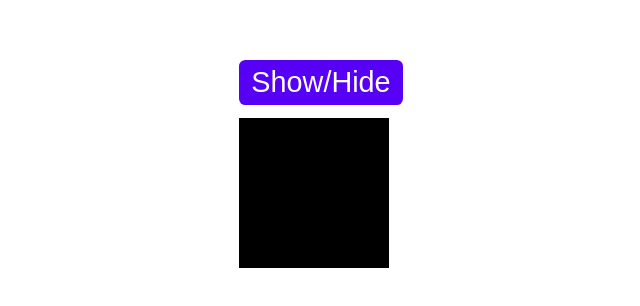
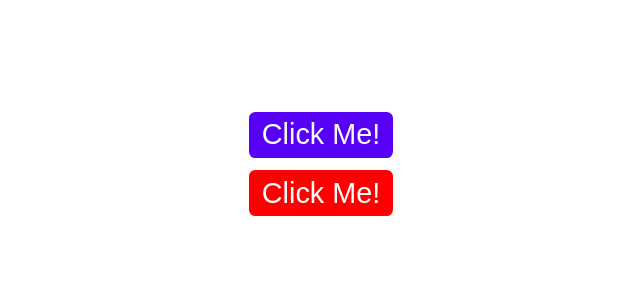
Before and after one commit to davidmuir1999/framer-motion-crash-course, a React (Create React App) app: page / in a window 1280 px wide. Shown: the part 244-550 px from the top of the page, without its empty margins (319-959 px from the left). Built offline with nearby package versions, Linux system fonts and the light colour scheme.

Commit message:
Gestures in Framer Motion

```diff
--- /dev/null
+++ b/src/Components/Gestures.jsx
@@ -0,0 +1,56 @@
+import React from "react";
+import { motion, MotionConfig } from "framer-motion";
+
+const Gestures = () => {
+  //Unlike 'Basics of Motions' Gestures are more true to life, whereby when the user interacts with a given element something will happen
+  return (
+    <div
+      style={{
+        display: "grid",
+        placeContent: "center",
+        height: "100vh",
+        gap: "0.8rem",
+      }}
+    >
+        {/* If you have components in the same container that have the same animation you can you MotionConfig */}
+      <MotionConfig
+        transition={{
+          duration: 0.125,
+          ease: "easeInOut",
+        }}
+      >
+        <motion.button
+          //variants for gestures we use the 'While' prop, in this example this is when the user hovers the element
+          whileHover={{
+            scale: 1.05,
+          }}
+          //When the user clicks the element
+          whileTap={{
+            scale: 0.95,
+            rotate: "2.5deg",
+          }}
+          className="example-button"
+        >
+          Click Me!
+        </motion.button>
+        <motion.button
+          //variants for gestures we use the 'While' prop, in this example this is when the user hovers the element
+          whileHover={{
+            scale: 1.15,
+          }}
+          //When the user clicks the element
+          whileTap={{
+            scale: 0.85,
+            rotate: "-2.5deg",
+          }}
+          className="example-button"
+          style={{ backgroundColor: "red" }}
+        >
+          Click Me!
+        </motion.button>
+      </MotionConfig>
+    </div>
+  );
+};
+
+export default Gestures;
--- a/src/index.jsx
+++ b/src/index.jsx
@@ -1,11 +1,13 @@
 import React from 'react';
 import ReactDOM from 'react-dom/client';
 import BasicsOfMotion from './Components/BasicsOfMotion';
+import Gestures from './Components/Gestures';
 import '../src/index.css'
 
 const root = ReactDOM.createRoot(document.getElementById('root'));
 root.render(
   <React.StrictMode>
-    <BasicsOfMotion/>
+    {/* <BasicsOfMotion/> */}
+    <Gestures/>
   </React.StrictMode>
 );
```
